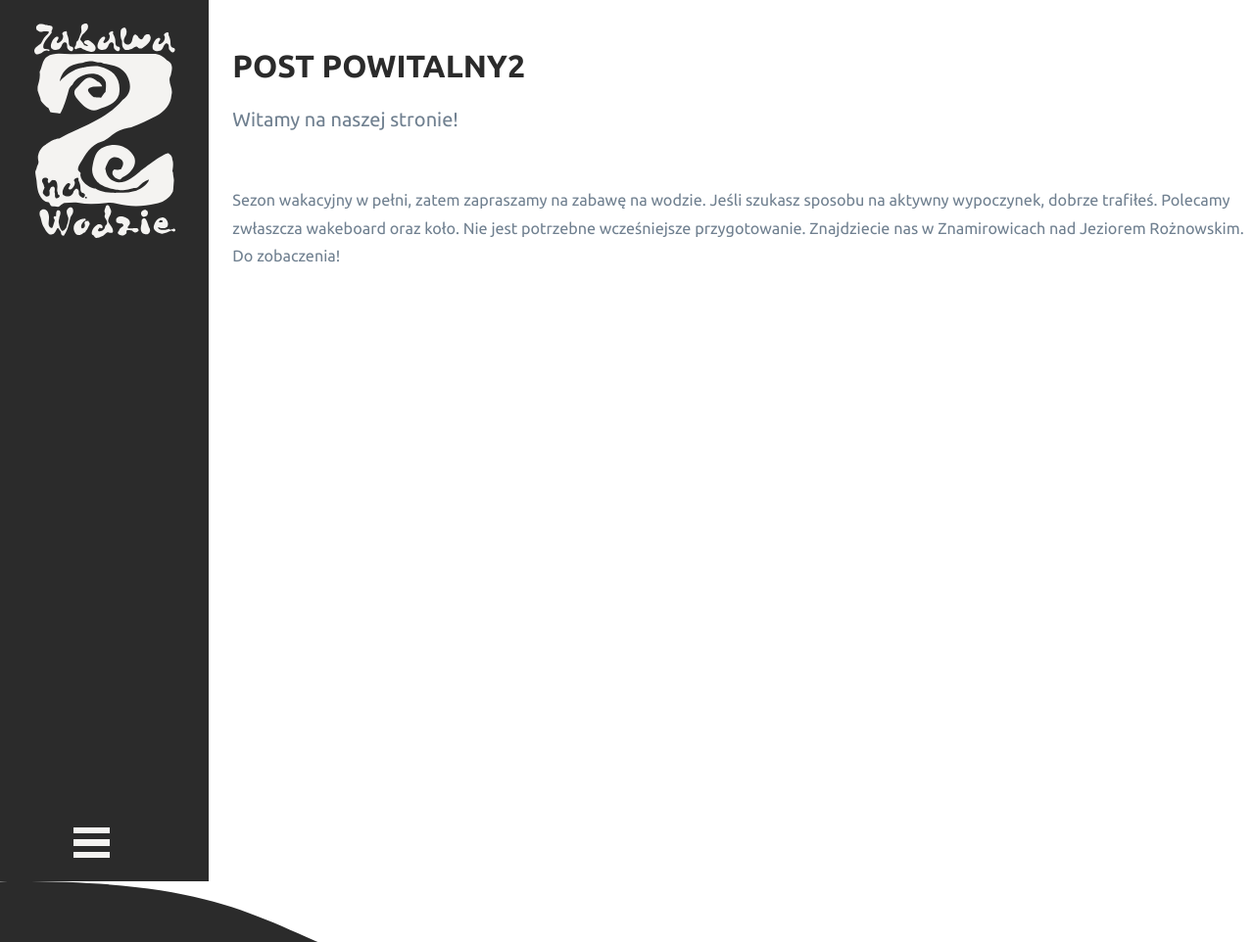
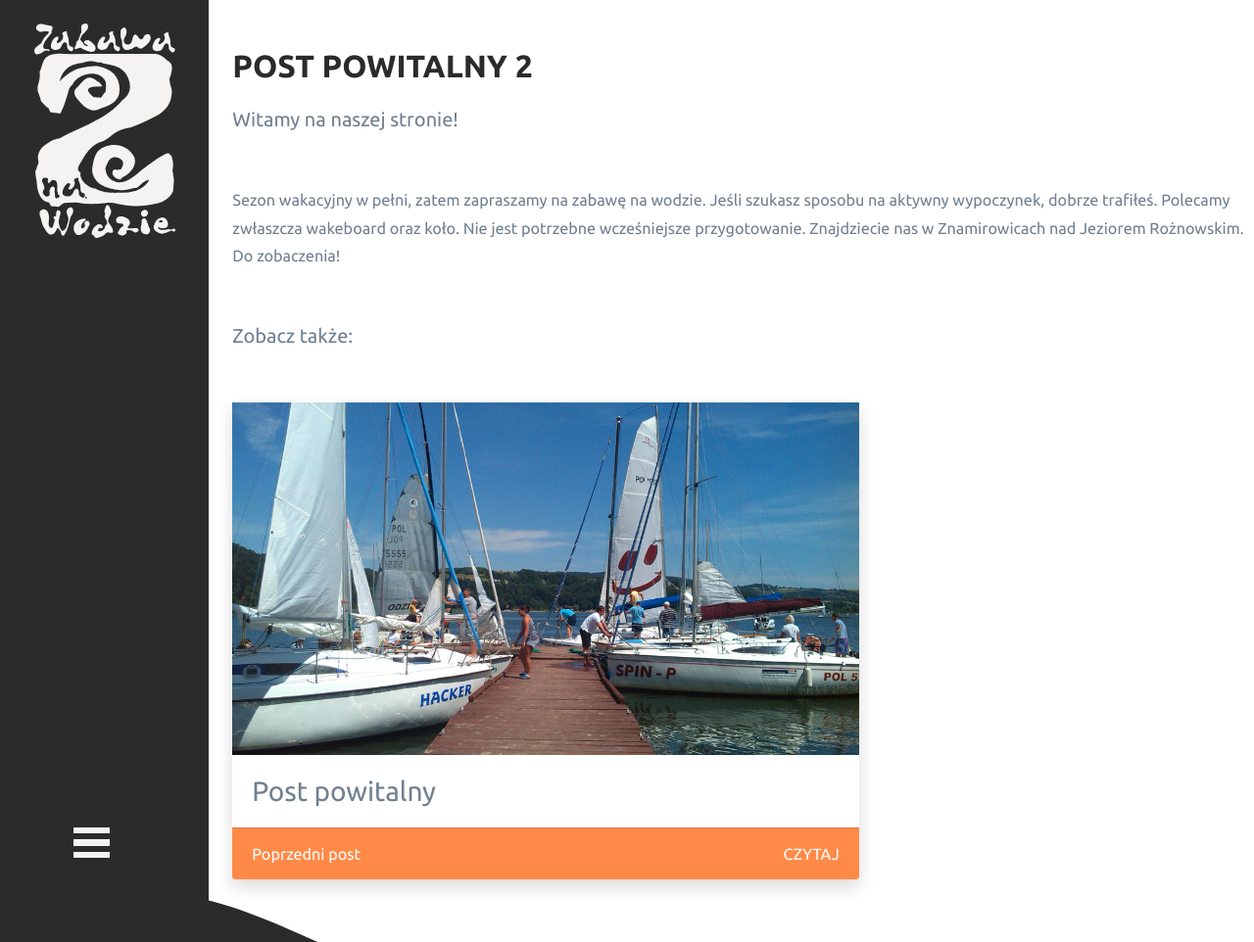
Before and after one commit to edwingrafik/zabawynawodzie, a Jekyll site: the page built from _posts/2018-07-10-post-powitalny2.md, in a window 1280 px wide. Shown: the whole page at 98% size. Built offline with Jekyll 4.4.1, drawn with Linux system fonts in a browser that asks for light colours; nearby versions of some CDN libraries; comment, search, counter and statistics services are not loaded.

Commit message:
Uklad postow

```diff
--- a/_layouts/post.html
+++ b/_layouts/post.html
@@ -11,4 +11,49 @@ title-img:
     <h5 class="pt-2 pb-2">{{ page.subtitle }}</h5>
   </div>
   <div>{{ content }}</div>
+
+  {% assign size = site.posts | size %}
+  {% if size > 1 %}
+  <div class="blurb mt-5">
+    <h5 class="pt-2 pb-2">Zobacz także:</h5>
+  </div>
+  <div class="row no-gutters mb-5">
+      <div class="card-deck">
+        {% if page.previous.url %}
+        <div class="mb-3">
+          <div class="card shadow">
+              <img class="card-img-top cover-img" src="{{ page.previous.title-img }}" alt="Card image cap">
+              <div class="card-body">
+                  <h3 class="">{{ page.previous.title }}</h3>
+              </div>
+              <a href="{{ page.previous.url }}" class="card-footer">
+                <div class="d-flex justify-content-between">
+                  <span class="">Poprzedni post</span>
+                  <span class="text-uppercase">Czytaj</span>
+                </div>
+              </a>
+          </div>
+        </div>
+        {% endif %}
+
+        {% if page.next.url %}
+        <div class="mb-3">
+          <div class="card shadow">
+              <img class="card-img-top cover-img" src="{{ page.next.title-img }}" alt="Card image cap">
+              <div class="card-body">
+                  <h3 class="">{{ page.next.title }}</h3>
+              </div>
+              <a href="{{ page.next.url }}" class="card-footer">
+                <div class="d-flex justify-content-between">
+                  <span class="">Następny post</span>
+                  <span class="text-uppercase">Czytaj</span>
+                </div>
+              </a>
+          </div>
+        </div>
+        {% endif %}
+    </div>
+  </div>
+  {% endif %}
+
 </article>
--- a/_posts/2018-07-10-post-powitalny2.md
+++ b/_posts/2018-07-10-post-powitalny2.md
@@ -1,7 +1,7 @@
 ---
 layout: post
-title: Post powitalny2
+title: Post powitalny 2
 subtitle: Witamy na naszej stronie!
-title-img: /images/uploads/img_20150801_121529.jpg
+title-img: /img/mexico-88768_1920.jpg
 ---
 Sezon wakacyjny w pełni, zatem zapraszamy na zabawę na wodzie. Jeśli szukasz sposobu na aktywny wypoczynek, dobrze trafiłeś. Polecamy zwłaszcza wakeboard oraz koło. Nie jest potrzebne wcześniejsze przygotowanie. Znajdziecie nas w Znamirowicach nad Jeziorem Rożnowskim. Do zobaczenia!
```
Also changed, not shown: _posts/2018-07-10-post-powitalny3.md (deleted, +0 -7 lines), _posts/2018-07-10-post-powitalny4.md (deleted, +0 -7 lines), _posts/2018-07-10-post-powitalny5.md (deleted, +0 -7 lines), _posts/2018-07-10-post-powitalny6.md (deleted, +0 -7 lines), _posts/2018-07-10-post-powitalny7.md (deleted, +0 -7 lines).
